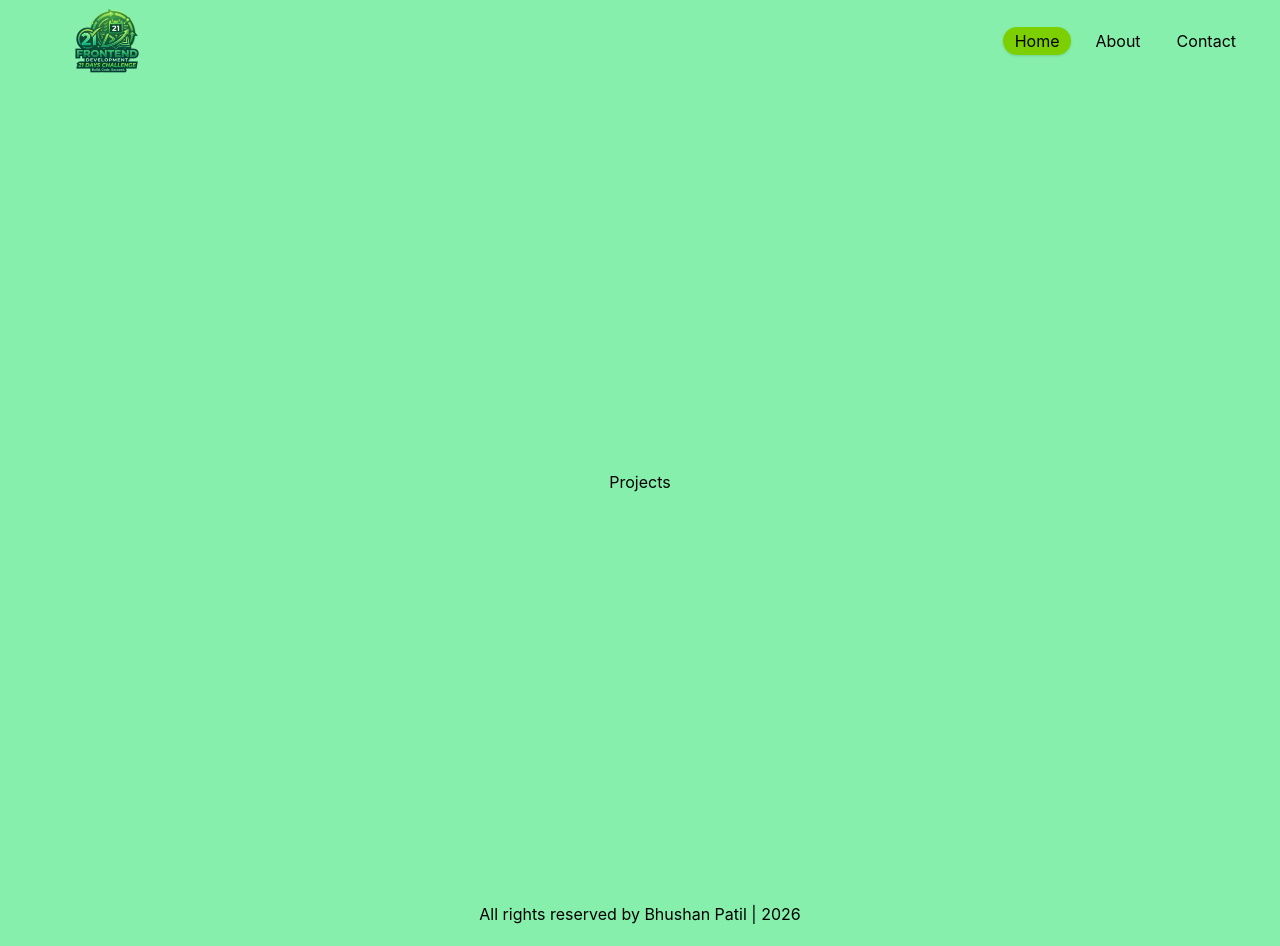
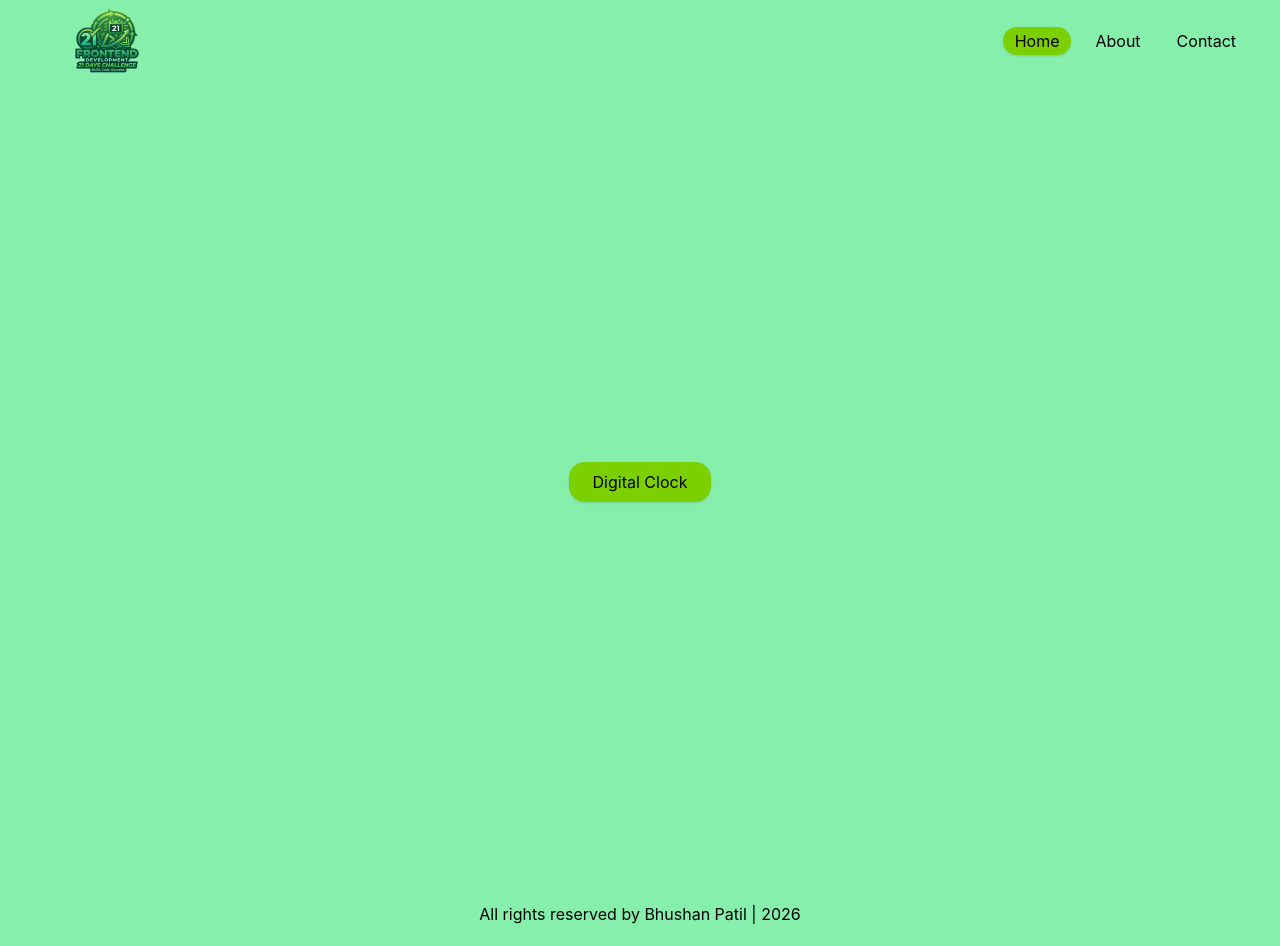
Before and after one commit to bhushanpatil288/21-days-challenge, a React (Vite) app: page / in a window 1280 px wide. Built offline with nearby package versions, Linux system fonts and the light colour scheme.

Commit message:
setup projects to be independent from react

```diff
--- /dev/null
+++ b/public/projects/phase-1-basics/day-1/digitalClock.html
@@ -0,0 +1,20 @@
+<!DOCTYPE html>
+<html lang="en">
+
+<head>
+    <meta charset="UTF-8">
+    <meta name="viewport" content="width=device-width, initial-scale=1.0">
+    <title>day1</title>
+</head>
+
+<body>
+    <div>
+        <p>Digital Clock</p>
+        <p id="clock"></p>
+    </div>
+    <script>
+
+    </script>
+</body>
+
+</html>
--- /dev/null
+++ b/src/constants/projects.js
@@ -0,0 +1,9 @@
+import digitalClock from "/projects/phase-1-basics/day-1/digitalClock.html?url"
+
+export const projects = [
+    {
+        id: 1,
+        name: "Digital Clock",
+        path: digitalClock
+    }
+]
--- a/src/pages/Projects.jsx
+++ b/src/pages/Projects.jsx
@@ -1,10 +1,13 @@
 import { Container } from "../components"
+import { projects } from "../constants/projects"
 
 const Projects = () => {
     return (
         <Container>
             <div className="min-h-screen flex items-center justify-center">
-                Projects
+                {projects.map((project) => (
+                    <a key={project.id} href={project.path} target="_blank" className="bg-lime-500 px-6 py-2 rounded-2xl shadow hover:bg-lime-600 transition-all">{project.name}</a>
+                ))}
             </div>
         </Container>
     )
```
